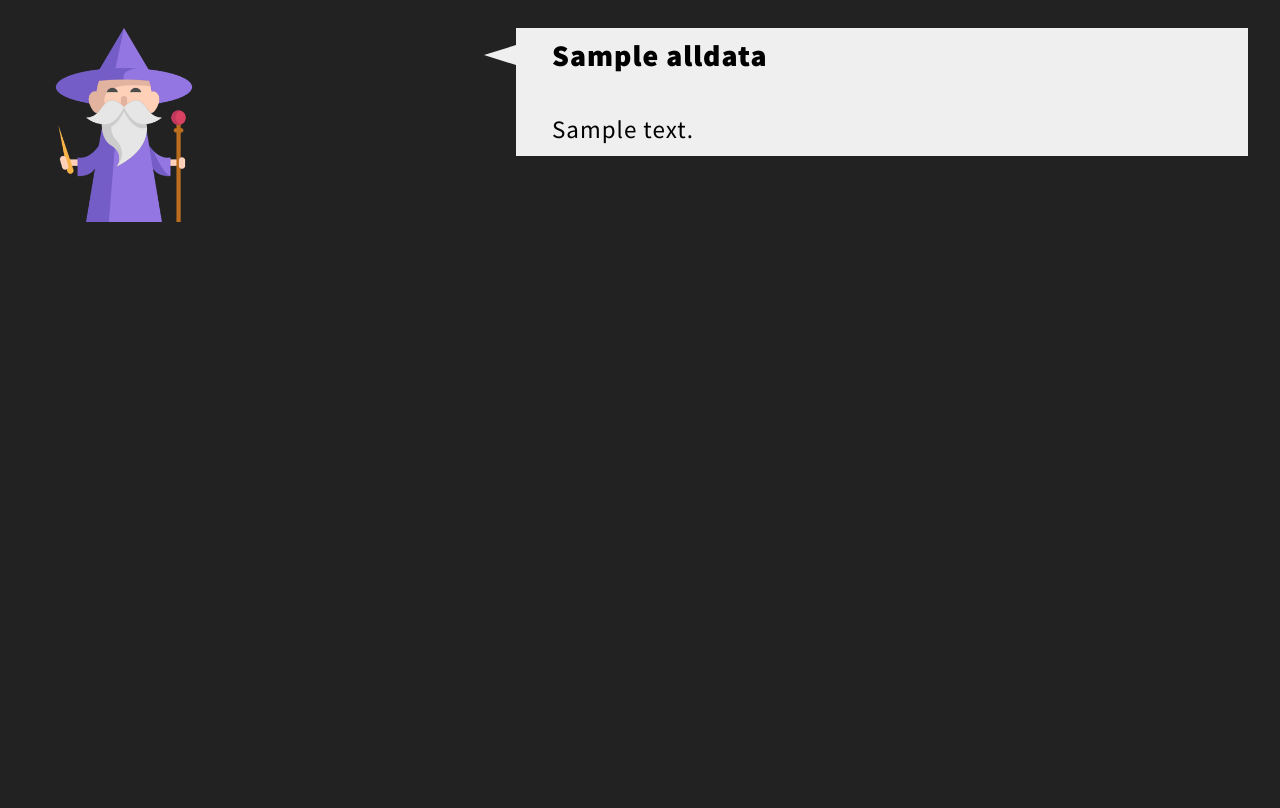
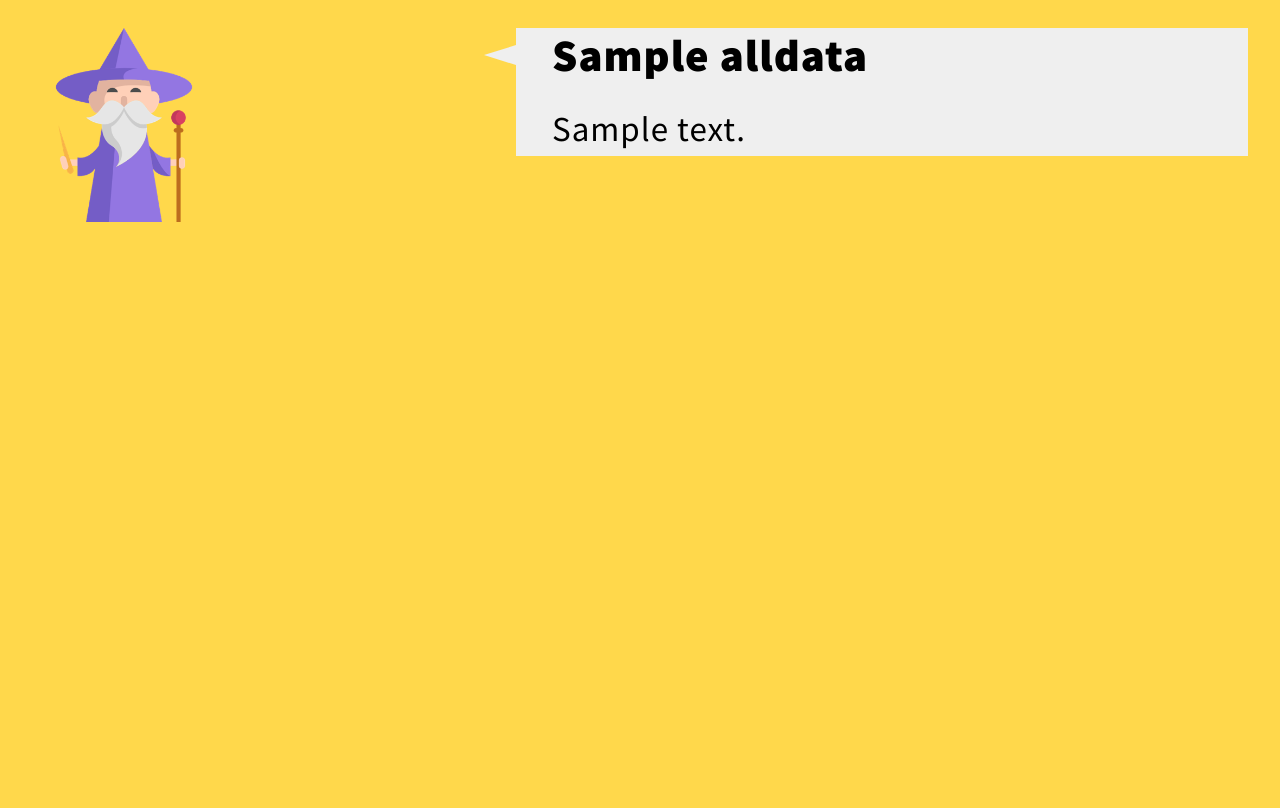
Before and after one commit to soyoung7777/kakaobot_test, a Django app: page /index/1/ in a window 1280 px wide. Run offline with Django 3.2, Linux system fonts and the light colour scheme; tables that the repository leaves empty hold one stand-in row (values such as "Sample post").

Commit message:
no message

```diff
--- a/Django/chat/static/web/css/chat.css
+++ b/Django/chat/static/web/css/chat.css
@@ -1,6 +1,6 @@
 html,
 body {
-  background-color: #222;
+  background-color: #ffd84b;
   width:100%;
   height:100%;
   overflow-x:hidden;
@@ -44,14 +44,14 @@ body {
 .bubble-speech .title {
   max-width: 700px;
   font-weight: bold;
-  font-size:30px;
+  font-size:45px;
   margin: 0;
   margin-left: 20px;
   padding: 0 12px 2px 0;
 }
 
 .bubble-speech .message {
-  font-size:25px;
+  font-size:35px;
   margin-top: 50px;
   margin-left: 20px;
 }
```
